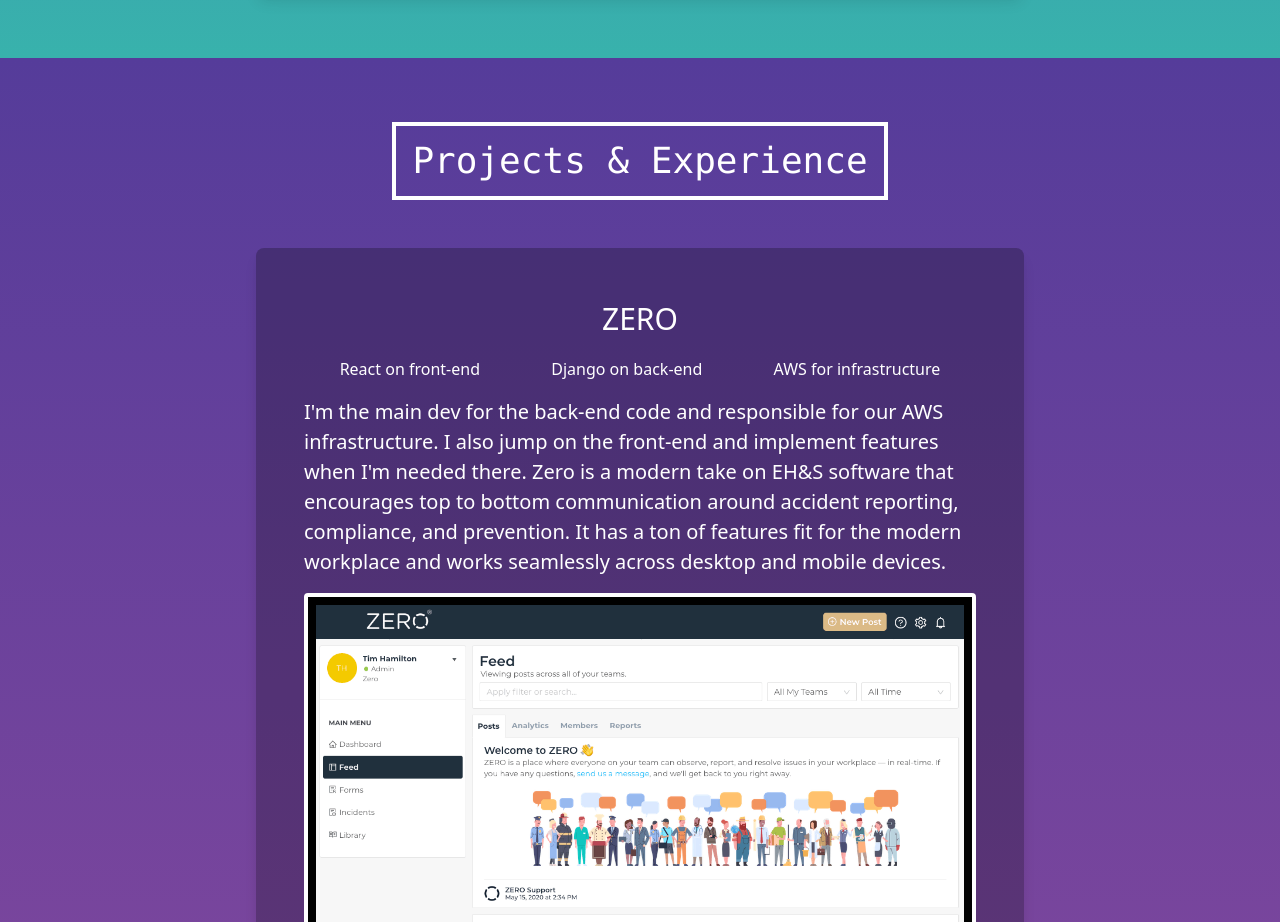
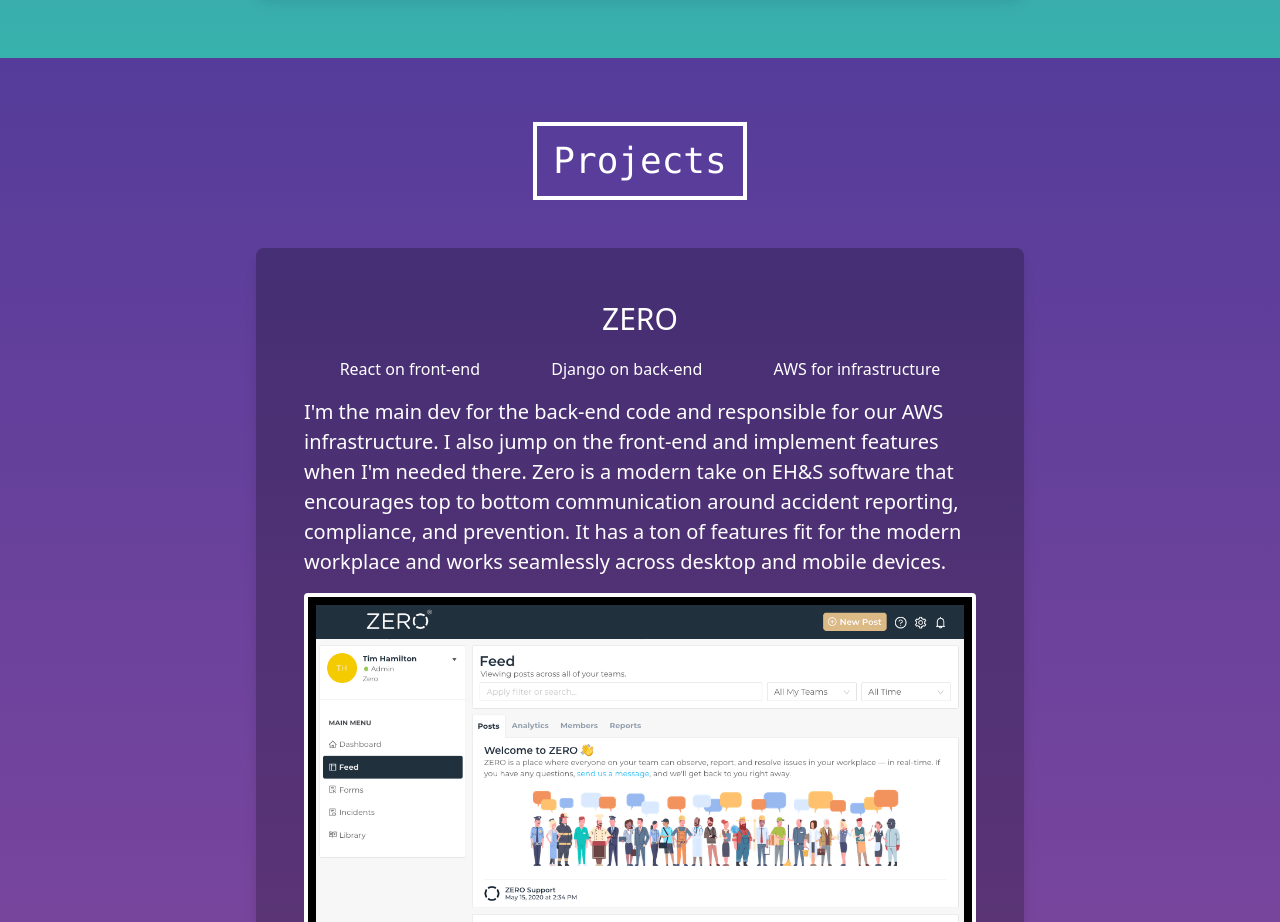
Before and after one commit to TimmyTango/timmytango.com, a website built with Parcel: page src/index.html in a window 1280 px wide. Shown: the part 1280-2202 px from the top of the page. Built offline with nearby package versions, Linux system fonts and the light colour scheme.

Commit message:
remove "& Experience" from projects section

```diff
--- a/src/index.html
+++ b/src/index.html
@@ -28,7 +28,7 @@
         </div>
     </section>
     <section class="py-16 min-h-screen flex flex-col justify-center items-center bg-gradient-to-b from-purple-800 to-pink-500 text-white">
-        <h1 class="font-mono text-4xl text-center border-4 border-white px-4 py-2">Projects &amp; Experience</h1>
+        <h1 class="font-mono text-4xl text-center border-4 border-white px-4 py-2">Projects</h1>
         <div class="mt-12 flex flex-wrap justify-center gap-8">
             <div class="p-6 md:p-12 max-w-screen-md text-xl bg-black bg-opacity-25 md:rounded-lg md:shadow-lg">
                 <h2 class="text-3xl text-center">ZERO</h2>
```
